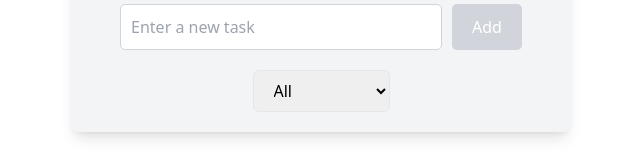
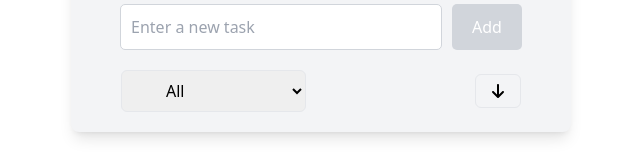
Before and after one commit to sh1zzle/TO-DO-List, a React (Vite) app: page / in a window 1280 px wide. Shown: the part 120-282 px from the top of the page, without its empty margins (319-959 px from the left). Built offline with nearby package versions, Linux system fonts and the light colour scheme.

Commit message:
Added sorting

```diff
--- a/src/index.tsx
+++ b/src/index.tsx
@@ -2,7 +2,11 @@ import { useEffect, useState } from 'react';
 import './style.css';
 
 import { FontAwesomeIcon } from '@fortawesome/react-fontawesome';
-import { faTrashCan } from '@fortawesome/free-solid-svg-icons';
+import {
+  faTrashCan,
+  faArrowUp,
+  faArrowDown,
+} from '@fortawesome/free-solid-svg-icons';
 
 import { useQuery, useMutation, useQueryClient } from '@tanstack/react-query';
 import TodoManager from './todoManager';
@@ -24,6 +28,7 @@ const App = () => {
   const [input, setInput] = useState<string>('');
   const [deletingTodoId, setDeletingTodoId] = useState<number | null>(null);
   const [statusFilter, setStatusFilter] = useState('all');
+  const [sortOption, setSortOption] = useState('none'); // Sort option
 
   const handleAddTodo = () => {
     if (!input.trim()) return;
@@ -166,6 +171,21 @@ const App = () => {
     return false;
   });
 
+  const sortedTodos = filteredTodos?.sort((a, b) => {
+    if (sortOption === 'alphabetical') {
+      return a.text.localeCompare(b.text); // A-Z
+    } else if (sortOption === 'reverse-alphabetical') {
+      return b.text.localeCompare(a.text); // Z-A
+    }
+    return 0;
+  });
+
+  const toggleSortOrder = () => {
+    setSortOption((prev) =>
+      prev === 'alphabetical' ? 'reverse-alphabetical' : 'alphabetical'
+    );
+  };
+
   return (
     <div className="max-w-[500px] mx-auto my-12 p-5 bg-gray-100 rounded-lg shadow-lg text-center font-sans">
       <h1 className="font-bold mb-5 text-3xl text-teal-700">My To-Do List</h1>
@@ -195,26 +215,44 @@ const App = () => {
         </div>
       )}
 
+      <div className="flex justify-between items-center px-[30px]">
         <div>
           <select
             value={statusFilter}
             onChange={(e) => setStatusFilter(e.target.value)}
-          className="px-4 py-2 border rounded-md focus:outline-none focus:ring-2 focus:ring-blue-500"
+            className="px-10 py-2 border rounded-md focus:outline-none focus:ring-1 focus:ring-gray-300"
           >
             <option value="all">All</option>
             <option value="done">Completed</option>
             <option value="pending">Pending</option>
           </select>
         </div>
+        <div>
+          <button
+            onClick={toggleSortOrder}
+            className="px-4 py-2 border rounded-md flex items-center justify-center  focus:ring-1 focus:ring-gray-300"
+          >
+            {sortOption === 'alphabetical' ? (
+              <>
+                <FontAwesomeIcon icon={faArrowUp} />
+              </>
+            ) : (
+              <>
+                <FontAwesomeIcon icon={faArrowDown} />
+              </>
+            )}
+          </button>
+        </div>
+      </div>
 
       {isTodosLoading ? (
         <div>Loading todos...</div>
       ) : (
         <ul>
-          {filteredTodos?.map((todo) => (
+          {sortedTodos?.map((todo) => (
             <li
               key={todo.id}
-              className={`flex justify-between items-center pl-[50px] pr-[50px] pt-[10px] cursor-pointer ${
+              className={`flex justify-between items-center px-8 pt-[10px] cursor-pointer ${
                 todo.done ? 'line-through text-gray-500' : ''
               }`}
               onClick={() => {
@@ -231,7 +269,7 @@ const App = () => {
                       e.stopPropagation();
                       if (
                         !removeTodoMutation.isPending &&
-                        filteredTodos.some((t) => t.id === todo.id)
+                        sortedTodos.some((t) => t.id === todo.id)
                       ) {
                         setDeletingTodoId(todo.id);
                         removeTodoMutation.mutate(todo.id, {
```
Lines whose indentation alone changed are shown as unchanged.
